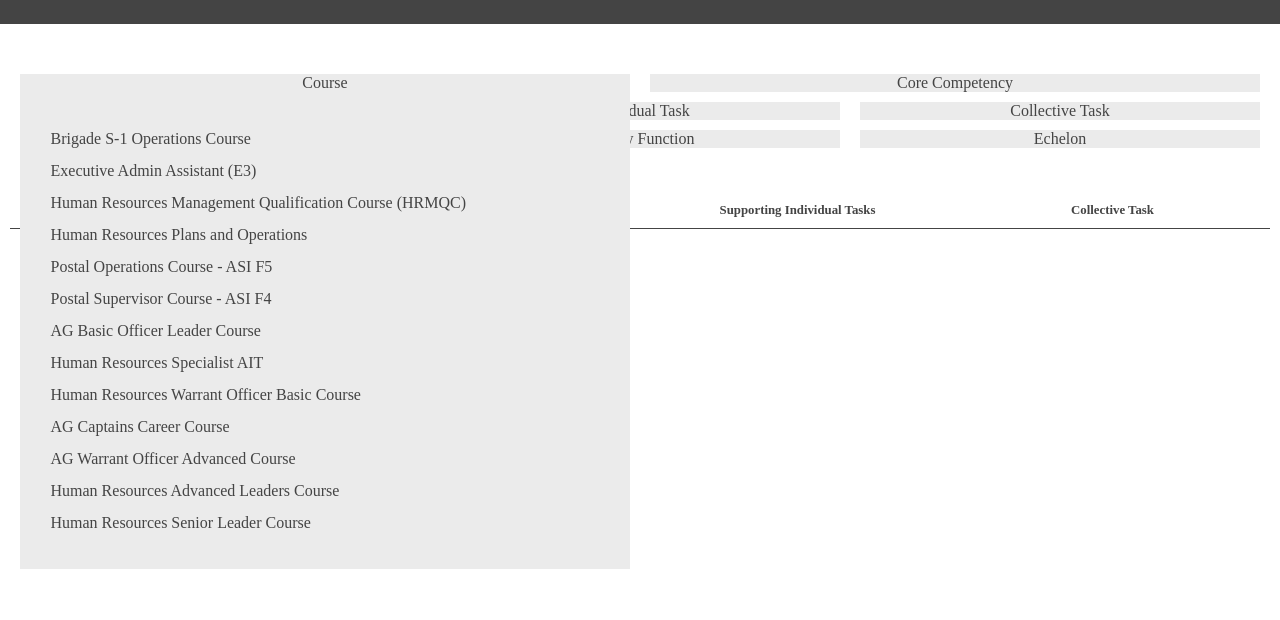
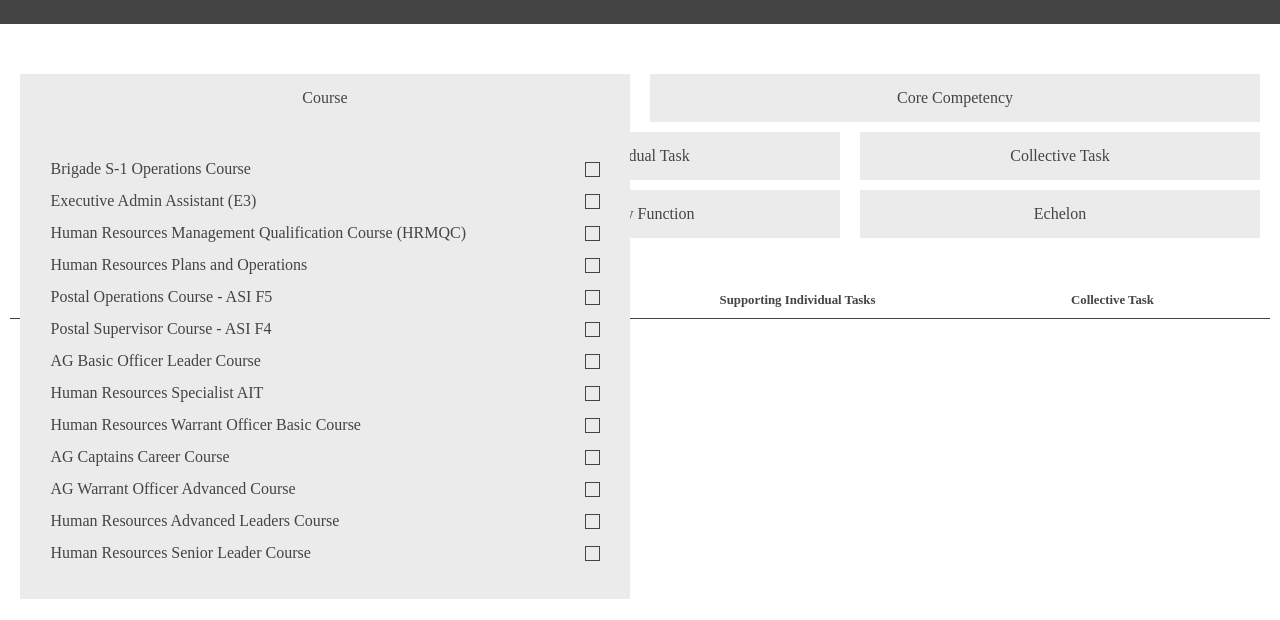
Before and after one commit to sarahjones1025/LRC_Database_App_v3, a website: page public/static html/ags.html in a window 1280 px wide. Both pictures are taken after a click on the button 597 px from the left and 277 px from the top of the page. Shown: the part 180-800 px from the top of the page. Drawn offline with nearby package versions, Linux system fonts and the light colour scheme.

Commit message:
Adding checkboxes in html to additional lists

```diff
--- a/public/static html/ags.html
+++ b/public/static html/ags.html
@@ -19,26 +19,27 @@
 				<h2>Course</h2>
 				<button class="toggle_button"></button>
 				<ul class="result_list">
-					<li>Brigade S-1 Operations Course</li>
-					<li>Executive Admin Assistant (E3)</li>
-					<li>Human Resources Management Qualification Course (HRMQC)</li>
-					<li>Human Resources Plans and Operations</li>
-					<li>Postal Operations Course - ASI F5</li>
-					<li>Postal Supervisor Course -  ASI F4</li>
-					<li>AG Basic Officer Leader Course</li>
-					<li>Human Resources Specialist AIT</li>
-					<li>Human Resources Warrant Officer Basic Course</li>
-					<li>AG Captains Career Course</li>
-					<li>AG Warrant Officer Advanced Course</li>
-					<li>Human Resources Advanced Leaders Course</li>
-					<li>Human Resources Senior Leader Course</li>
+					<li><label for="course_1">Brigade S-1 Operations Course</label><input type="checkbox" id="course_1" value=""></li>
+					<li><label for="course_2">Executive Admin Assistant (E3)</label><input type="checkbox" id="course_2" value=""></li>
+					<li><label for="course_3">Human Resources Management Qualification Course (HRMQC)</label><input type="checkbox" id="course_3" value=""></li>
+					<li><label for="course_4">Human Resources Plans and Operations</label><input type="checkbox" id="course_4" value=""></li>
+					<li><label for="course_5">Postal Operations Course - ASI F5</label><input type="checkbox" id="course_5" value=""></li>
+					<li><label for="course_6">Postal Supervisor Course -  ASI F4</label><input type="checkbox" id="course_6" value=""></li>
+					<li><label for="course_7">AG Basic Officer Leader Course</label><input type="checkbox" id="course_7" value=""></li>
+					<li><label for="course_8">Human Resources Specialist AIT</label><input type="checkbox" id="course_8" value=""></li>
+					<li><label for="course_9">Human Resources Warrant Officer Basic Course</label><input type="checkbox" id="course_9" value=""></li>
+					<li><label for="course_10">AG Captains Career Course</label><input type="checkbox" id="course_10" value=""></li>
+					<li><label for="course_11">AG Warrant Officer Advanced Course</label><input type="checkbox" id="course_11" value=""></li>
+					<li><label for="course_12">Human Resources Advanced Leaders Course</label><input type="checkbox" id="course_12" value=""></li>
+					<li><label for="course_13">Human Resources Senior Leader Course</label><input type="checkbox" id="course_13" value=""></li>
+
 				</ul>
 			</div>
 			<div class="main_selector box_2">
 				<h2>Core Competency</h2>
 				<button class="toggle_button"></button>
 				<ul class="result_list">
-					<li><label for"core_competency_1">Conduct HR Planning and Operations</label><input type="checkbox" id="core_competency_1" name="core_competency_1" value=""/></li>
+					<li><label for"core_competency_1">Conduct HR Planning and Operations</label><input type="checkbox" id="core_competency_1" name="core_competency_1" value=""></li>
 					<li><label for"core_competency_2">Conduct Personnele Support</label><input type="checkbox" id="core_competency_2" name="core_competency_2" value=""/></li>
 					<li><label for"core_competency_3">Man the Force</label><input type="checkbox" id="core_competency_3" name="core_competency_3" value=""/></li>
 					<li><label for"core_competency_4">Provide HR Services</label><input type="checkbox" id="core_competency_4" name="core_competency_4" value=""/></li>
--- a/public/static html/css/main.css
+++ b/public/static html/css/main.css
@@ -118,6 +118,8 @@ input:focus, select:focus, textarea:focus, button:focus { outline: none; }
     position: relative;
 }
 
+
+/*checkboxes*/
 input{
     position: absolute;
     right: 0;
@@ -309,9 +311,9 @@ main .query_result h3{
         margin: 5px 10px;
     }
 
-    .main_selector h2{
+    /*.main_selector h2{
         padding: 0px;
-    }
+    }*/
 
 }
 
```
